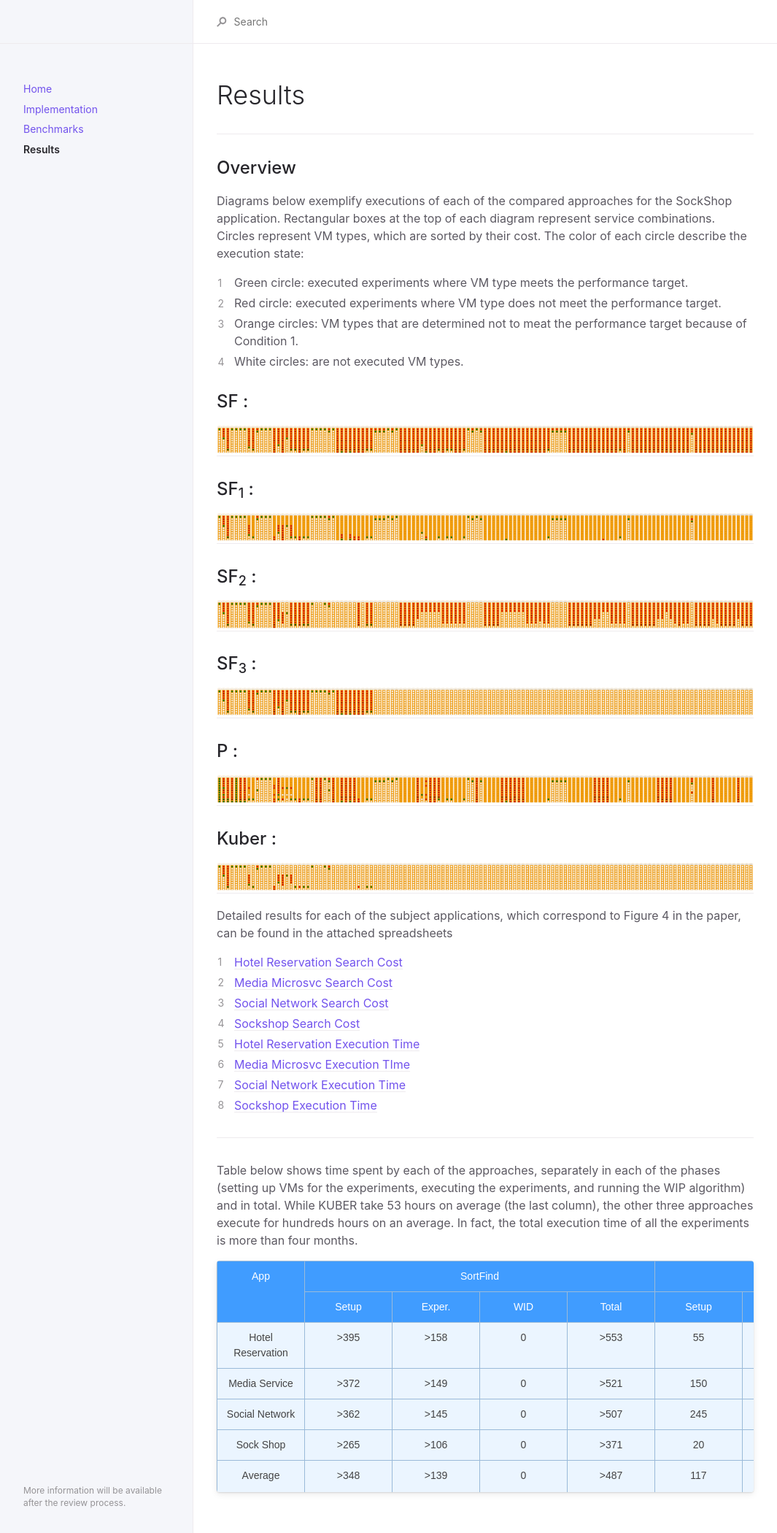
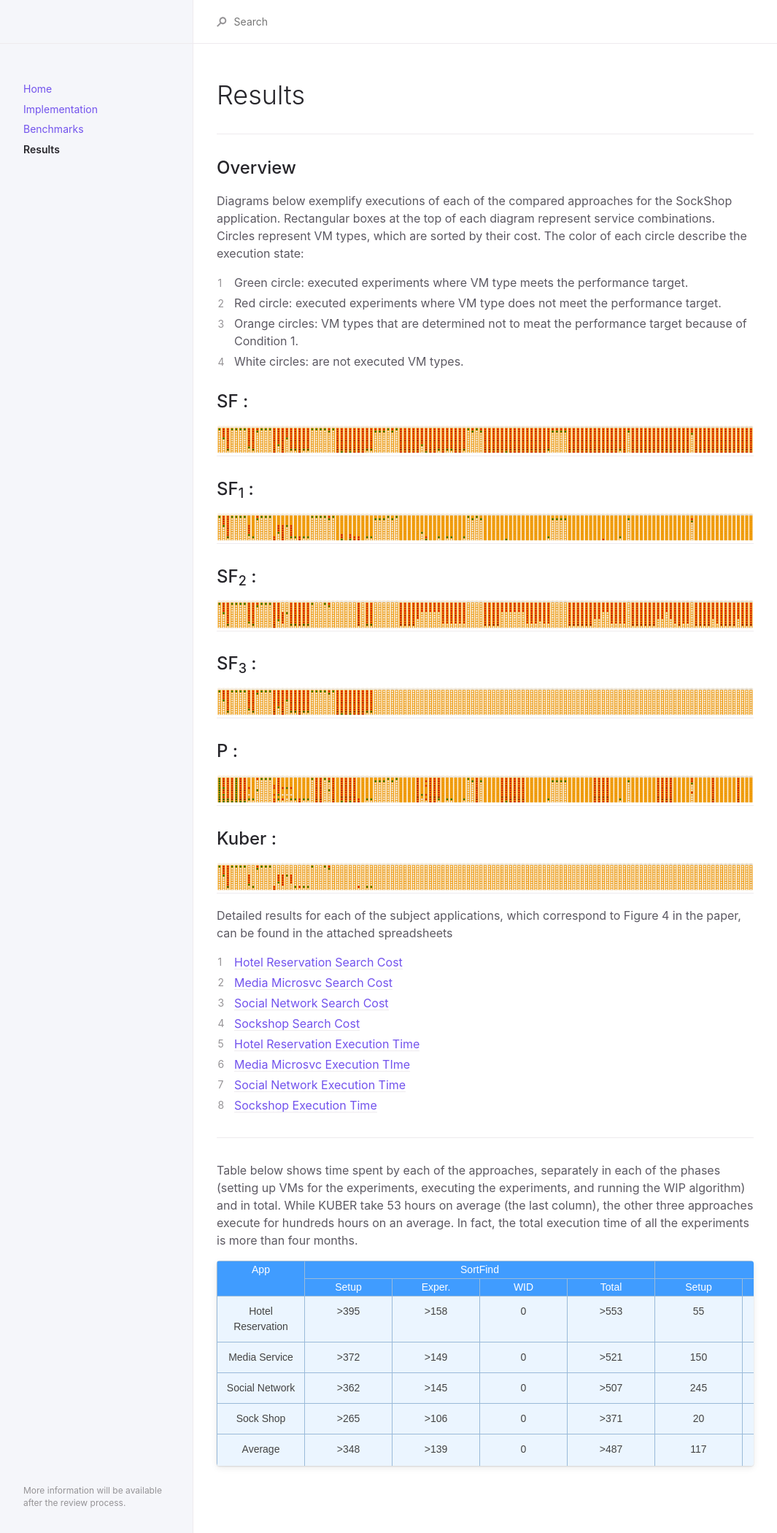
Before and after one commit to kubercostoptimizer/kubercostoptimizer.github.io, a Jekyll site: the page built from docs/results.md, in a window 1280 px wide. Shown: the whole page at 73% size, without its empty margins (107-1172 px from the left). Built offline with Jekyll 4.4.1, drawn with Linux system fonts in a browser that asks for light colours.

Commit message:
Update tables.scss

```diff
--- a/_sass/tables.scss
+++ b/_sass/tables.scss
@@ -63,5 +63,5 @@ thead {
 .tg td{background-color:#EBF5FF;border-color:#9ABAD9;border-style:solid;border-width:1px;color:#444;
   font-family:Arial, sans-serif;font-size:14px;overflow:hidden;padding:10px 5px;word-break:normal;}
 .tg th{background-color:#409cff;border-color:#9ABAD9;border-style:solid;border-width:1px;color:#fff;
-  font-family:Arial, sans-serif;font-size:14px;font-weight:normal;overflow:hidden;padding:10px 5px;word-break:normal;}
+  font-family:Arial, sans-serif;font-size:14px;font-weight:normal;overflow:hidden;padding:1px 5px;word-break:normal;}
 .tg .tg-c3ow{border-color:inherit;text-align:center;vertical-align:top}
```
